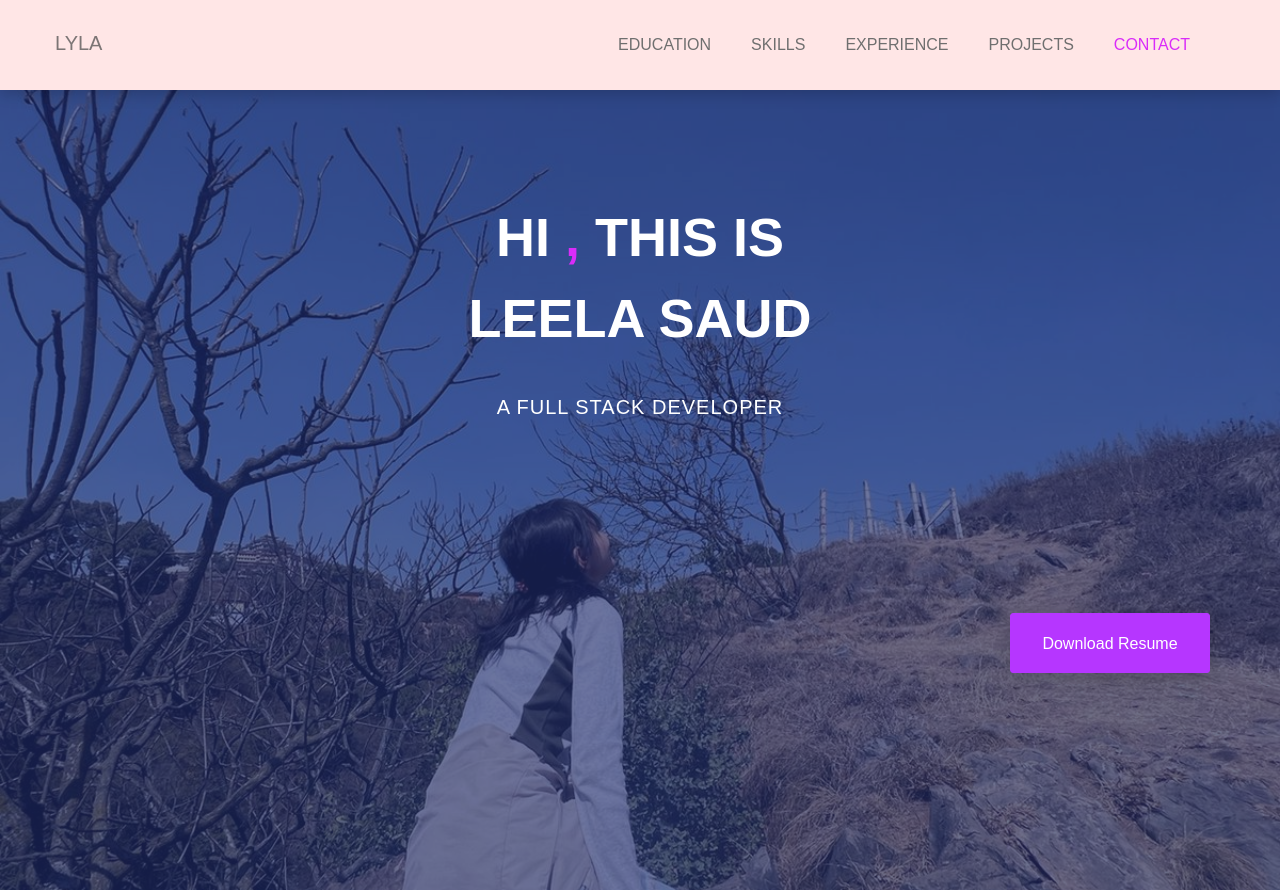
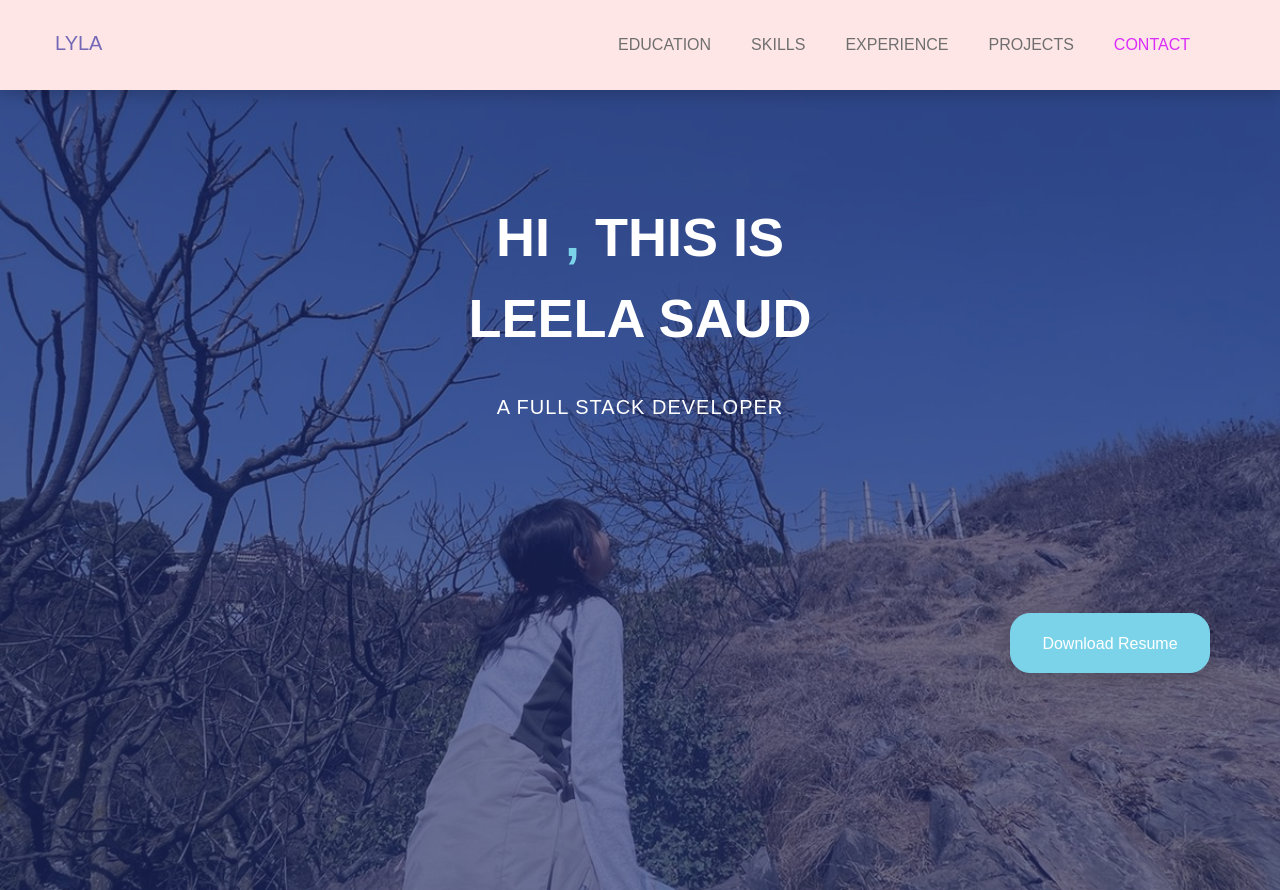
Before and after one commit to LeelaSaud79/portfolio-site, a plain HTML site: page index.html in a window 1280 px wide. Shown: the top 890 px of the page. Drawn offline with nearby package versions, Linux system fonts and the light colour scheme.

Commit message:
Feat: Update

```diff
--- a/assets/css/style.css
+++ b/assets/css/style.css
@@ -89,7 +89,7 @@ nav.navbar.bootsnav {
 /*.navbar-brand*/
 .navbar-header a.navbar-brand,.navbar-header a.navbar-brand:hover,.navbar-header a.navbar-brand:focus {
     display: inline-block;
-    color: #7C7575;
+    color: #7469B6;
     font-size: 20px;
     font-weight:normal;
     padding: 33px 0px 57px;
@@ -118,7 +118,7 @@ nav.navbar.bootsnav ul.nav > li.dropdown span {
     font-size: 8px;
     margin-left: 15px;
 }
-.sticky-wrapper.is-sticky nav.navbar.bootsnav ul.nav > li > a {color:#6a708e;}
+.sticky-wrapper.is-sticky nav.navbar.bootsnav ul.nav > li > a {color:#7469B6;}
 .sticky-wrapper.is-sticky nav.navbar.bootsnav ul.nav > li > a:hover,.sticky-wrapper.is-sticky nav.navbar.bootsnav ul.nav > li > a:focus,.sticky-wrapper.is-sticky nav.navbar.bootsnav ul.nav > li.active>a{color: #d92cf9;}
 /*.nav li*/
 
@@ -181,7 +181,7 @@ nav.navbar.bootsnav .navbar-toggle i{color: #F7418F;}
     text-transform: uppercase;
     line-height: 1.5;
 }
-.header-text h2 span {color: #d92cf9;}
+.header-text h2 span {color: #7BD3EA;}
 .header-text p {
     color: #fff;
     font-size: 20px;
@@ -194,17 +194,22 @@ nav.navbar.bootsnav .navbar-toggle i{color: #F7418F;}
     width: 200px;
     height: 60px;
     line-height: 60px;
-    border-radius: 3px;
+    border-radius: 20px;
     text-transform: capitalize;
     color: #fff;
-    background: #b636ff;
-    border:1px solid #b636ff;
-    box-shadow: 0 5px 20px rgba(0,0,0,.2);
+    background: #7BD3EA;
+    border: 1px solid #7BD3EA;
+    box-shadow: 0 5px 20px rgba(0, 0, 0, .2);
+    transform: skew(deg); /* Skew the element by 45 degrees */
+    transform-origin: top left; /* Set the origin point for the transformation */
     -webkit-transition: 0.3s linear;
     -moz-transition: 0.3s linear;
     -ms-transition: 0.3s linear;
     -o-transition: 0.3s linear;
     transition: 0.3s linear;
+}
+.header-text a:hover {
+    transform: rotate(-5deg); /* Adjust the degree of rotation as needed */
 }
 
 
@@ -223,7 +228,8 @@ nav.navbar.bootsnav .navbar-toggle i{color: #F7418F;}
 }
 .single-about-txt p {
     font-size: 16px;
-    color: #999fb3;
+    font-weight: 600;
+    color: black;
     padding: 35px 0 43px;
     border-bottom: 1px solid #999fb3;
 }
@@ -297,6 +303,7 @@ nav.navbar.bootsnav .navbar-toggle i{color: #F7418F;}
 .education {
     background:  #DFD3D3;
     padding-top:  50px;
+
 }
 .education-horizontal-timeline {
     padding: 80px 0;
@@ -318,7 +325,8 @@ nav.navbar.bootsnav .navbar-toggle i{color: #F7418F;}
 }
 .timeline-horizontal-border i {
     font-size:  10px;
-    color: #7C7575;
+    font-weight: 600;
+    color: black;
     margin-right:  5px;
 }
 span.single-timeline-horizontal {
@@ -623,4 +631,5 @@ span.single-timeline-horizontal.spacial-horizontal-line {width: 88px;}
 .resume-link {
     float: right;
     margin-top: 60px;
+    color: lightpink;
 }
```
